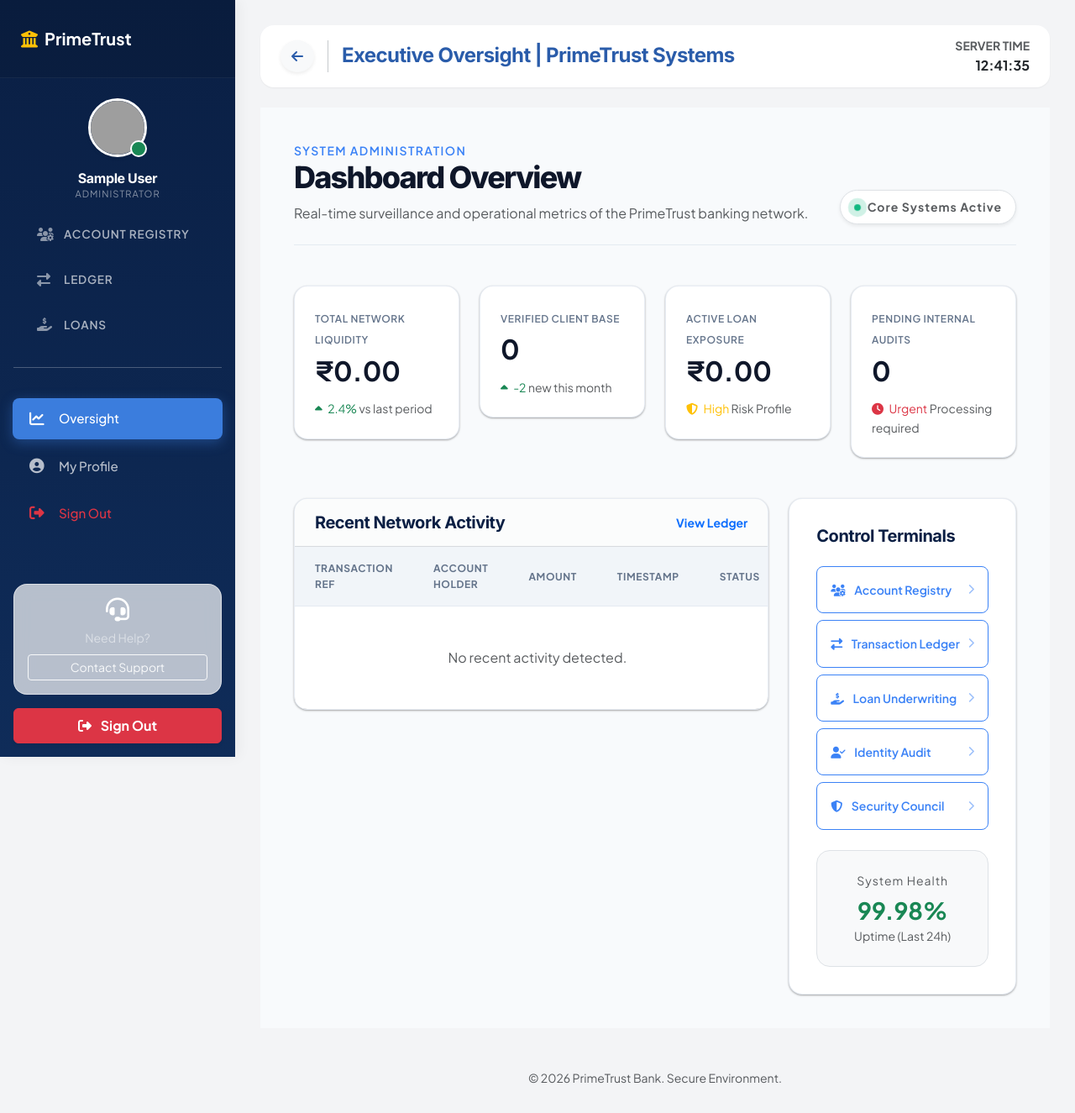
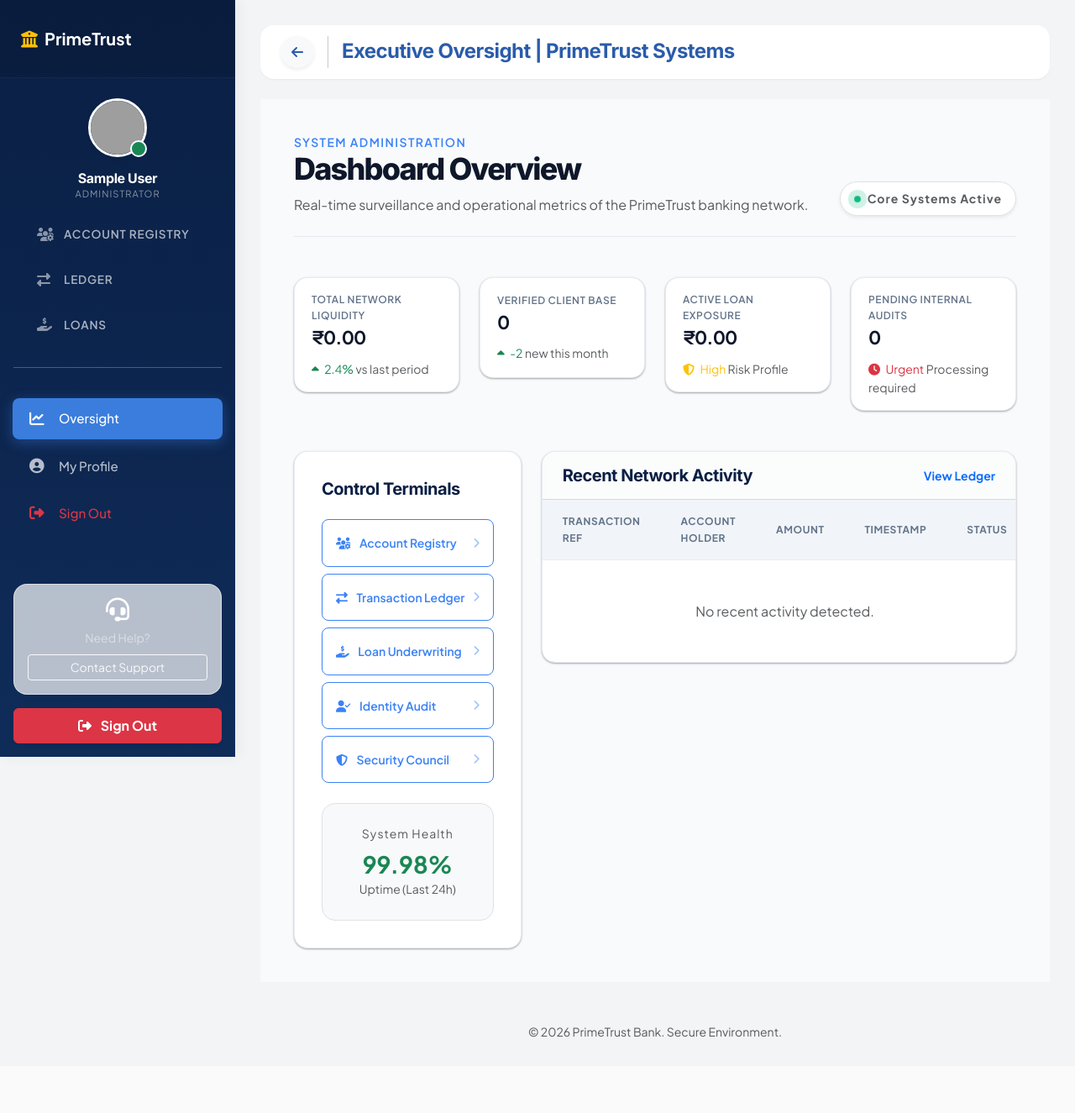
Before and after one commit to khushietiwari/banking-system, a Django app: page /adminpanel/ in a window 1280 px wide. Shown: the whole page at 84% size. After the commit the page ends 1235 px from the top, so only its background shows below. Run offline with Django 5.2, Linux system fonts and the light colour scheme; the visitor is signed in with stand-in values (Sample User, id 1); data comes from the database, SQL or seed files in the repository; data that the repository does not hold is empty; grey boxes are pictures that could not be loaded.

Commit message:
Did some changes at admin panel

```diff
--- a/static/css/portal.css
+++ b/static/css/portal.css
@@ -605,14 +605,23 @@ a {
 }
 
 .stat-card-elite {
-    padding: 1.5rem;
+    padding: 1rem 1.25rem;
+    display: flex;
+    flex-direction: column;
+    justify-content: center;
+    min-height: 120px;
+    overflow: hidden;
 }
 
 .stat-value-elite {
-    font-size: 2rem;
+    font-size: 1.35rem;
     font-weight: 800;
     color: var(--elite-primary);
     display: block;
+    white-space: nowrap;
+    overflow: hidden;
+    text-overflow: ellipsis;
+    letter-spacing: -0.04em;
 }
 
 .stat-label-elite {
@@ -622,6 +631,7 @@ a {
     text-transform: uppercase;
     letter-spacing: 0.05em;
 }
+
 /* Sidebar Elite Links */
 .sidebar-link-elite {
     padding: 12px 20px;
--- a/templates/admin_dashboard.html
+++ b/templates/admin_dashboard.html
@@ -63,8 +63,48 @@
     </div>
 
     <div class="row g-4">
+        <!-- Administrative Hub -->
+        <div class="col-lg-4 order-lg-1 order-2">
+            <div class="elite-card">
+                <h5 class="mb-4 fw-bold">Control Terminals</h5>
+                <div class="d-flex flex-column gap-2">
+                    <a href="{% url 'manage_customers' %}"
+                        class="elite-btn elite-btn-outline w-100 justify-content-between p-3 border-opacity-50">
+                        <span><i class="fas fa-users-cog me-2"></i> Account Registry</span>
+                        <i class="fas fa-chevron-right small opacity-50"></i>
+                    </a>
+                    <a href="{% url 'manage_transactions' %}"
+                        class="elite-btn elite-btn-outline w-100 justify-content-between p-3 border-opacity-50">
+                        <span><i class="fas fa-exchange-alt me-2"></i> Transaction Ledger</span>
+                        <i class="fas fa-chevron-right small opacity-50"></i>
+                    </a>
+                    <a href="{% url 'manage_loans' %}"
+                        class="elite-btn elite-btn-outline w-100 justify-content-between p-3 border-opacity-50">
+                        <span><i class="fas fa-hand-holding-usd me-2"></i> Loan Underwriting</span>
+                        <i class="fas fa-chevron-right small opacity-50"></i>
+                    </a>
+                    <a href="{% url 'manage_kyc' %}"
+                        class="elite-btn elite-btn-outline w-100 justify-content-between p-3 border-opacity-50">
+                        <span><i class="fas fa-user-check me-2"></i> Identity Audit</span>
+                        <i class="fas fa-chevron-right small opacity-50"></i>
+                    </a>
+                    <a href="{% url 'manage_staff' %}"
+                        class="elite-btn elite-btn-outline w-100 justify-content-between p-3 border-opacity-50">
+                        <span><i class="fas fa-shield-alt me-2"></i> Security Council</span>
+                        <i class="fas fa-chevron-right small opacity-50"></i>
+                    </a>
+                </div>
+
+                <div class="p-4 mt-4 bg-light border rounded-4 text-center">
+                    <div class="small text-muted uppercase ls-1 mb-2">System Health</div>
+                    <div class="h3 fw-bold text-success m-0">99.98%</div>
+                    <small class="text-muted">Uptime (Last 24h)</small>
+                </div>
+            </div>
+        </div>
+
         <!-- Operation Center -->
-        <div class="col-lg-8">
+        <div class="col-lg-8 order-lg-2 order-1">
             <div class="elite-card mb-4 p-0 overflow-hidden">
                 <div
                     class="px-4 py-3 border-bottom d-flex justify-content-between align-items-center bg-light bg-opacity-50">
@@ -127,46 +167,6 @@
                 </div>
             </div>
         </div>
-
-        <!-- Administrative Hub -->
-        <div class="col-lg-4">
-            <div class="elite-card">
-                <h5 class="mb-4 fw-bold">Control Terminals</h5>
-                <div class="d-flex flex-column gap-2">
-                    <a href="{% url 'manage_customers' %}"
-                        class="elite-btn elite-btn-outline w-100 justify-content-between p-3 border-opacity-50">
-                        <span><i class="fas fa-users-cog me-2"></i> Account Registry</span>
-                        <i class="fas fa-chevron-right small opacity-50"></i>
-                    </a>
-                    <a href="{% url 'manage_transactions' %}"
-                        class="elite-btn elite-btn-outline w-100 justify-content-between p-3 border-opacity-50">
-                        <span><i class="fas fa-exchange-alt me-2"></i> Transaction Ledger</span>
-                        <i class="fas fa-chevron-right small opacity-50"></i>
-                    </a>
-                    <a href="{% url 'manage_loans' %}"
-                        class="elite-btn elite-btn-outline w-100 justify-content-between p-3 border-opacity-50">
-                        <span><i class="fas fa-hand-holding-usd me-2"></i> Loan Underwriting</span>
-                        <i class="fas fa-chevron-right small opacity-50"></i>
-                    </a>
-                    <a href="{% url 'manage_kyc' %}"
-                        class="elite-btn elite-btn-outline w-100 justify-content-between p-3 border-opacity-50">
-                        <span><i class="fas fa-user-check me-2"></i> Identity Audit</span>
-                        <i class="fas fa-chevron-right small opacity-50"></i>
-                    </a>
-                    <a href="{% url 'manage_staff' %}"
-                        class="elite-btn elite-btn-outline w-100 justify-content-between p-3 border-opacity-50">
-                        <span><i class="fas fa-shield-alt me-2"></i> Security Council</span>
-                        <i class="fas fa-chevron-right small opacity-50"></i>
-                    </a>
-                </div>
-
-                <div class="p-4 mt-4 bg-light border rounded-4 text-center">
-                    <div class="small text-muted uppercase ls-1 mb-2">System Health</div>
-                    <div class="h3 fw-bold text-success m-0">99.98%</div>
-                    <small class="text-muted">Uptime (Last 24h)</small>
-                </div>
-            </div>
-        </div>
     </div>
 </div>
 {% endblock %}
--- a/templates/base_portal.html
+++ b/templates/base_portal.html
@@ -171,10 +171,6 @@
                 </div>
 
                 <div class="d-flex align-items-center gap-4">
-                    <div class="d-none d-md-block text-end">
-                        <span class="d-block text-muted small text-uppercase fw-bold">Server Time</span>
-                        <span class="fw-bold text-dark">{% now "H:i:s" %}</span>
-                    </div>
                 </div>
             </nav>
 
```
Also changed, not shown: templates/manage_profile.html (+0 -12 lines).
